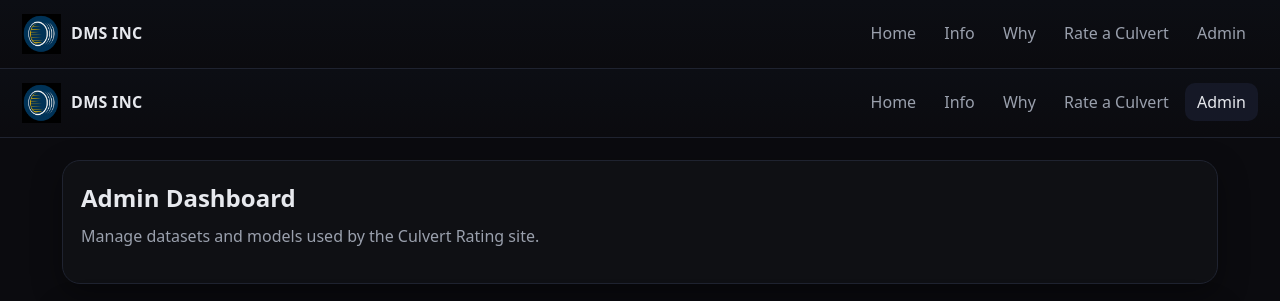
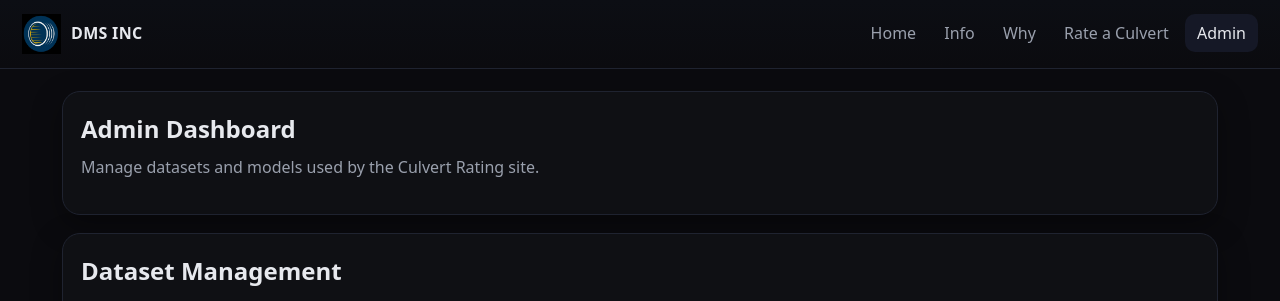
Before and after one commit to SOuellette22/DMS-inc-CSC4910, a Flask app: page /admin/ in a window 1280 px wide. Shown: the top 301 px of the page. Run offline with Flask 3, Linux system fonts and the light colour scheme; the visitor is signed in with stand-in values (Sample User, id 1); parts of the project's set-up code (start-up, migrations or seed data) failed here and were passed over.

Commit message:
fix: Made it so that the rate page loads and the admin page and home page are formatted correctly

```diff
--- a/src/admin/templates/admin.html
+++ b/src/admin/templates/admin.html
@@ -1,31 +1,10 @@
-{% extends "base.html" %} {% block title %}Admin Page{% endblock %} {% block
-content %}
-<html lang="en">
-  <head>
-    <meta charset="utf-8" />
-    <meta name="viewport" content="width=device-width, initial-scale=1" />
-    <title>DMS Inc. – Admin</title>
-    <link rel="stylesheet" href="/src/static/css/styles.css" />
-  </head>
-  <body>
-    <!-- Header and Nav -->
-    <header class="site-header">
-      <div class="brand">
-        <img
-          src="/src/static/img/DMSCIRCLELOGO(DARK).PNG"
-          alt="DMS Inc. Logo"
-          class="brand-logo"
-        />
-        <span class="brand-text">DMS INC</span>
-      </div>
-      <nav class="nav">
-        <a href="index.html">Home</a>
-        <a href="info.html">Info</a>
-        <a href="why.html">Why</a>
-        <a href="rate.html">Rate a Culvert</a>
-        <a href="admin.html" class="active">Admin</a>
-      </nav>
-    </header>
+{% extends "base.html" %}
+
+{% block title %}Admin — DMS Inc.{% endblock %}
+
+{% block adminActive %}class="active"{% endblock %}
+
+{% block content %}
 
     <main class="content-wide">
       <section class="card" style="margin-bottom: 18px">
@@ -367,6 +346,4 @@ content %}
         });
       }
     </script>
-  </body>
-</html>
 {% endblock %}
```
Also changed, not shown: src/core/templates/index.html (+5 -2 lines), src/rate/templates/rate.html (+3 -26 lines).
